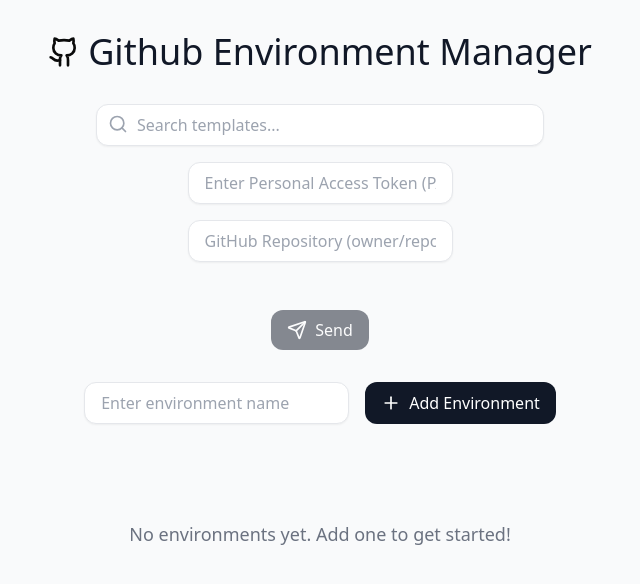
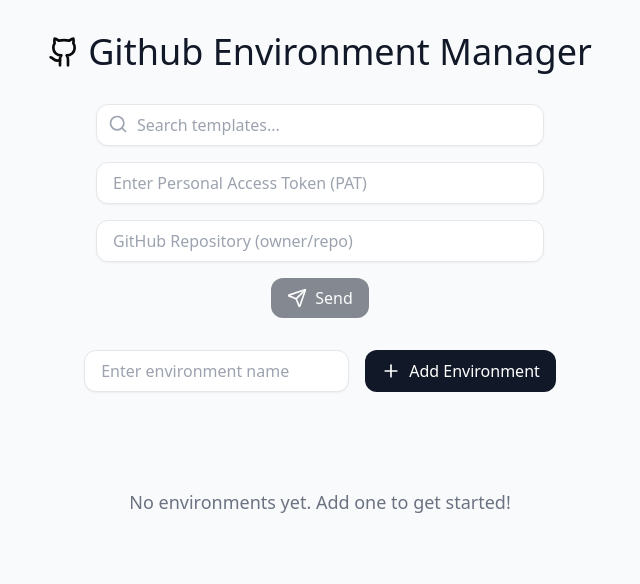
Before and after one commit to brnorg/env-input-manager, a React (Vite) app: page /page in a window 1280 px wide. Shown: the top 584 px of the page, without its empty margins (320-960 px from the left). Built offline with nearby package versions, Linux system fonts and the light colour scheme.

Commit message:
Retry previous change
The previous attempt to modify the code did not produce the expected result. This commit retries the change.

```diff
--- a/src/components/GitHubAuth.tsx
+++ b/src/components/GitHubAuth.tsx
@@ -35,9 +35,9 @@ const GitHubAuth = ({
   };
 
   return (
-    <div className="mb-8 flex flex-col gap-4 items-center">
-      <div className="flex flex-col gap-4 w-full max-w-md">
-        <div className="flex flex-col gap-2 w-full">
+    <div className="flex w-full items-center justify-center">
+      <div className="w-full max-w-md space-y-4">
+        <div className="w-full">
           <input
             type="password"
             value={pat}
@@ -47,14 +47,14 @@ const GitHubAuth = ({
             className="w-full px-4 py-2 border border-gray-200 rounded-lg shadow-sm focus:outline-none focus:ring-2 focus:ring-gray-200 transition-all"
           />
           {githubUser && (
-            <div className="flex items-center gap-2 text-sm text-gray-600">
+            <div className="mt-2 flex items-center gap-2 text-sm text-gray-600">
               <img src={githubUser.avatar_url} alt={githubUser.login} className="w-5 h-5 rounded-full" />
               <span>{githubUser.name || githubUser.login}</span>
             </div>
           )}
         </div>
 
-        <div className="flex flex-col gap-2 w-full">
+        <div className="w-full">
           <input
             type="text"
             value={repository}
@@ -70,10 +70,10 @@ const GitHubAuth = ({
             }`}
           />
           {hasRepoAccess === true && (
-            <span className="text-sm text-green-600">Repository access verified</span>
+            <span className="mt-2 block text-sm text-green-600">Repository access verified</span>
           )}
           {hasRepoAccess === false && (
-            <span className="text-sm text-red-600">No access to this repository</span>
+            <span className="mt-2 block text-sm text-red-600">No access to this repository</span>
           )}
         </div>
       </div>
```
